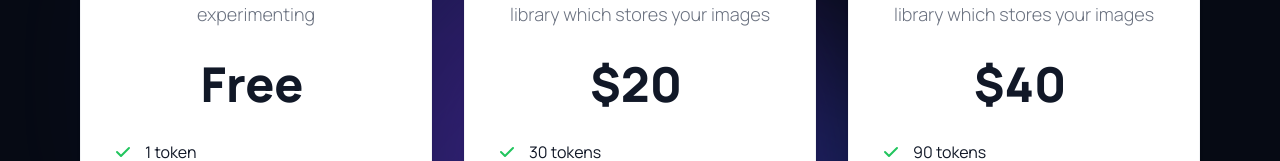
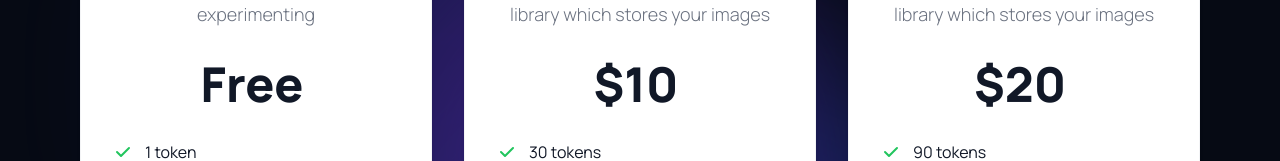
Before and after one commit to Luk4Gorgadze/MoodPaper, a Next.js app in the folder frontend/: page /pricing in a window 1280 px wide. Shown: the part 331-492 px from the top of the page. Built offline with nearby package versions, Linux system fonts and the light colour scheme.

Commit message:
Updated prices

```diff
--- a/frontend/src/app/components/PriceCards.tsx
+++ b/frontend/src/app/components/PriceCards.tsx
@@ -60,7 +60,7 @@ export default function PriceCards() {
                         <p className="font-light text-gray-500 sm:text-lg dark:text-gray-400">30 tokens and access to public library which stores your images</p>
                         <div className="mt-auto">
                             <div className="flex justify-center items-baseline my-8">
-                                <span className="mr-2 text-5xl font-extrabold">$20</span>
+                                <span className="mr-2 text-5xl font-extrabold">$10</span>
                                 <span className="text-gray-500 dark:text-gray-400"></span>
                             </div>
                             <ul role="list" className="mb-8 space-y-4 text-left">
@@ -79,7 +79,7 @@ export default function PriceCards() {
                             </ul>
                             {/* <button className="w-full px-4 py-2 bg-accent text-white font-bold rounded hover:bg-accent/80">Get Started</button> */}
                             {user && (
-                                <PaypalWrapper user={user} order_price={20} subscription_type="STANDARD" onPaymentSuccess={handlePaymentSuccess} />
+                                <PaypalWrapper user={user} order_price={10} subscription_type="STANDARD" onPaymentSuccess={handlePaymentSuccess} />
                             )}
                             {!user && (
                                 <div className="w-full px-4 py-2 bg-red-600 text-white font-bold rounded">Log In to Purchase</div>
@@ -96,7 +96,7 @@ export default function PriceCards() {
                         <p className="font-light text-gray-500 sm:text-lg dark:text-gray-400">90 tokens and access to public library which stores your images</p>
                         <div className="mt-auto">
                             <div className="flex justify-center items-baseline my-8">
-                                <span className="mr-2 text-5xl font-extrabold">$40</span>
+                                <span className="mr-2 text-5xl font-extrabold">$20</span>
                                 <span className="text-gray-500 dark:text-gray-400"></span>
                             </div>
                             <ul role="list" className="mb-8 space-y-4 text-left">
@@ -115,7 +115,7 @@ export default function PriceCards() {
                             </ul>
                             {/* <button className="w-full px-4 py-2 bg-accent text-white font-bold rounded hover:bg-accent/80">Get Started</button> */}
                             {user && (
-                                <PaypalWrapper user={user} order_price={40} subscription_type="PREMIUM" onPaymentSuccess={handlePaymentSuccess} />
+                                <PaypalWrapper user={user} order_price={20} subscription_type="PREMIUM" onPaymentSuccess={handlePaymentSuccess} />
                             )}
                             {!user && (
                                 <div className="w-full px-4 py-2 bg-red-600 text-white font-bold rounded">Log In to Purchase</div>
```
